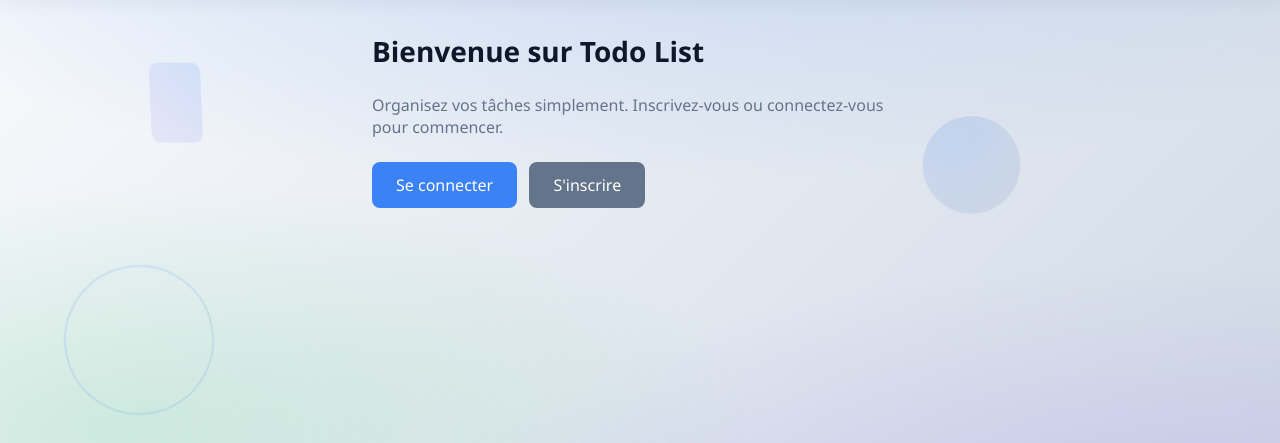
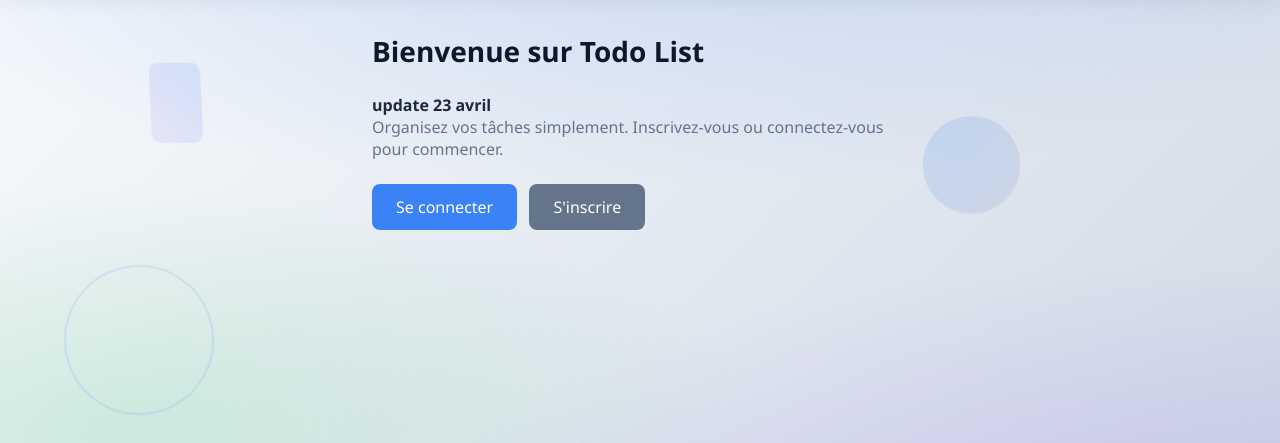
Before and after one commit to shvadimm/Projet-d-ploiement-applicatif-dans-Kubernetes, a Flask app: page / in a window 1280 px wide. Shown: the part 55-498 px from the top of the page. Run offline with Flask 3, Linux system fonts and the light colour scheme.

```diff
--- a/templates/todos/landing.html
+++ b/templates/todos/landing.html
@@ -2,6 +2,7 @@
 {% block title %}Todo List{% endblock %}
 {% block content %}
 <h1 class="reveal">Bienvenue sur Todo List</h1>
+<h4>update 23 avril</h4>
 <p class="reveal" style="margin-bottom: 1.5rem; color: #64748b;">Organisez vos tâches simplement. Inscrivez-vous ou connectez-vous pour commencer.</p>
 <a href="{{ url_for('auth.login') }}" class="btn reveal">Se connecter</a>
 <a href="{{ url_for('auth.register') }}" class="btn btn-secondary reveal" style="margin-left: 0.5rem;">S'inscrire</a>
```
